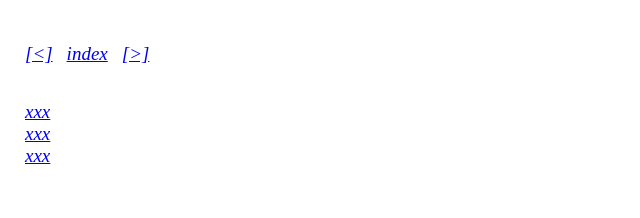
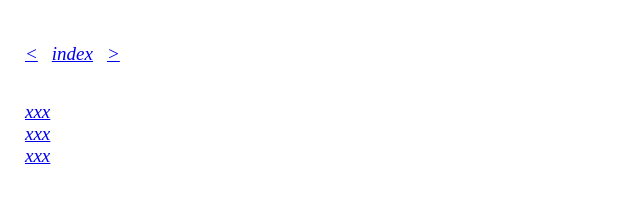
Before and after one commit to hageneberle/hageneberle, a plain HTML site: page index.html in a window 1280 px wide. Shown: the top 218 px of the page, 0-640 px from the left. Drawn offline with Linux system fonts and the light colour scheme.

Commit message:
Update index.html

```diff
--- a/index.html
+++ b/index.html
@@ -43,7 +43,7 @@
       </style>
   </head>
     <body>
-      <a style="color: #0000EE; margin-right: 10px" href="::::">[&lt]</a> <a style="color: #0000EE; margin-right: 10px" href="index.html">index</a> <a style="color: #0000EE" href="...">[&gt]</a><br>
+      <a style="color: #0000EE; margin-right: 10px" href="::::">&lt</a> <a style="color: #0000EE; margin-right: 10px" href="index.html">index</a> <a style="color: #0000EE" href="...">&gt</a><br>
       <br>
       <br>
       <a style="color: #0000EE" href="...">xxx
```
